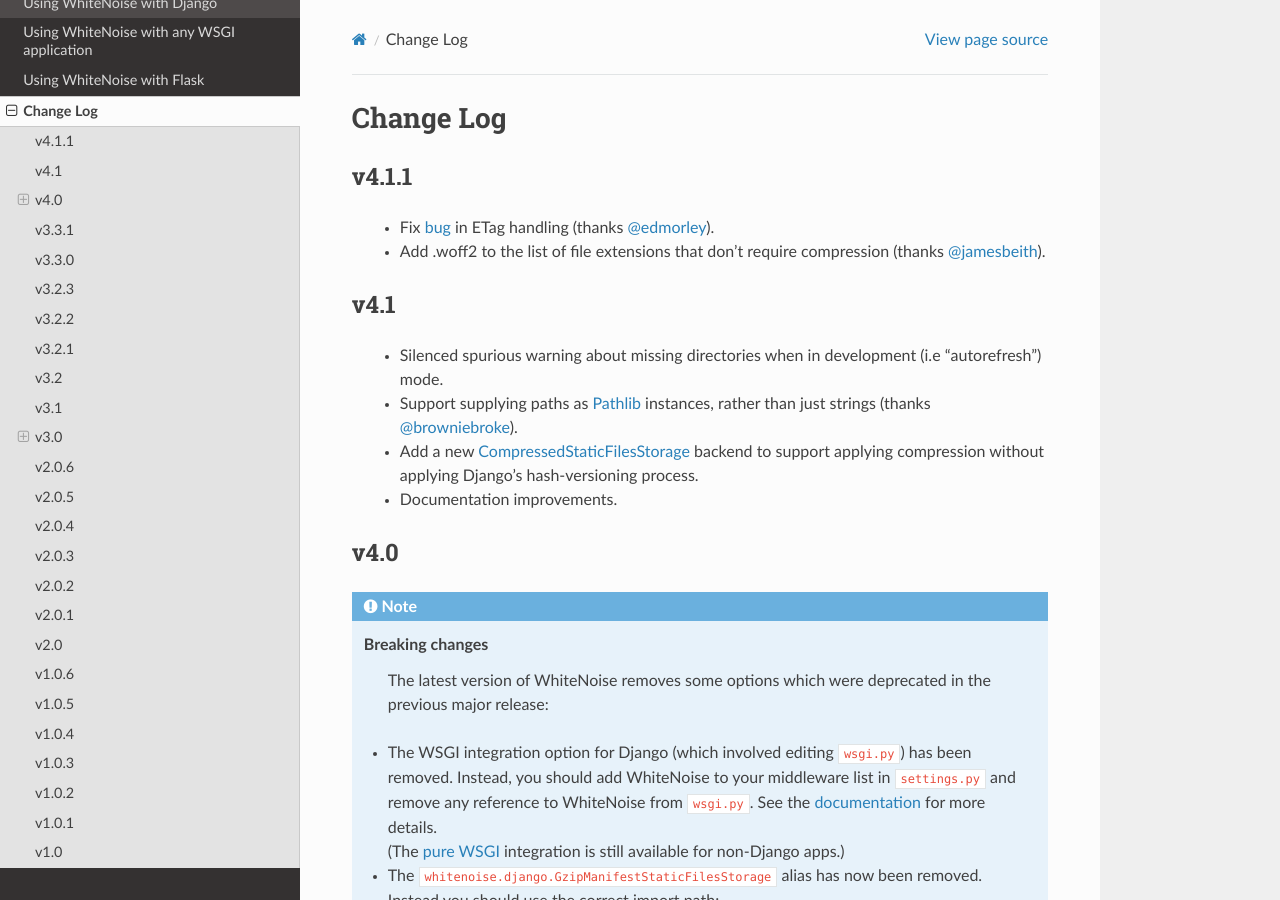
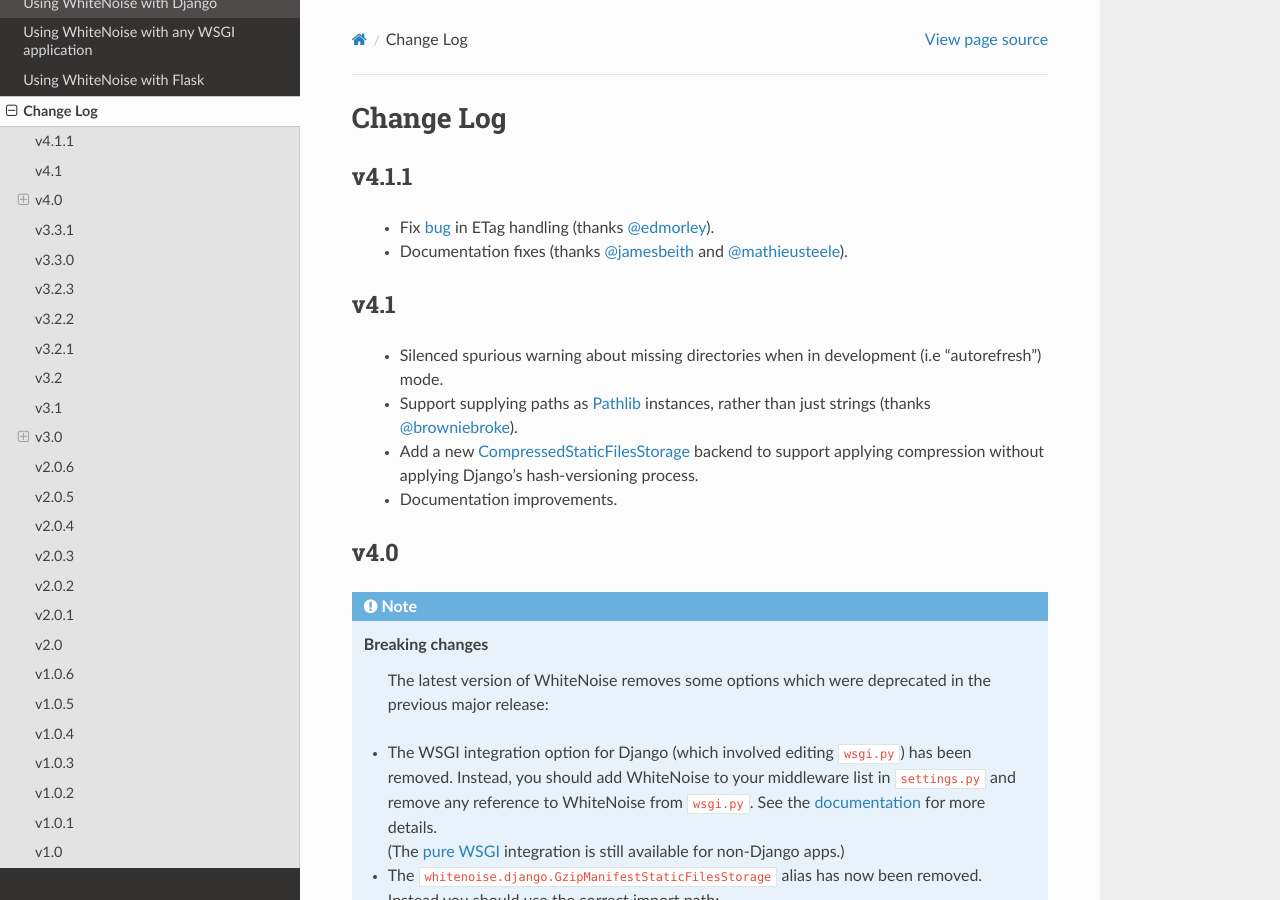
Before and after one commit to gorbunov87/white_noise, a Sphinx documentation site: the page built from docs/changelog.rst, in a window 1280 px wide and 900 px high. Built offline with Sphinx 7.4.7 and the Read the Docs theme 2.0.0, drawn with Linux system fonts in a browser that asks for light colours.

Commit message:
Correct changelog

```diff
--- a/docs/changelog.rst
+++ b/docs/changelog.rst
@@ -10,8 +10,8 @@
 
  * Fix `bug <https://github.com/evansd/whitenoise/issues/202>`_ in ETag
    handling (thanks `@edmorley <https://github.com/edmorley>`_).
- * Add .woff2 to the list of file extensions that don't require compression
-   (thanks `@jamesbeith <https://github.com/jamesbeith>`_).
+ * Documentation fixes (thanks `@jamesbeith <https://github.com/jamesbeith>`_
+   and `@mathieusteele <https://github.com/mathieusteele>`_).
 
 
 v4.1
```
